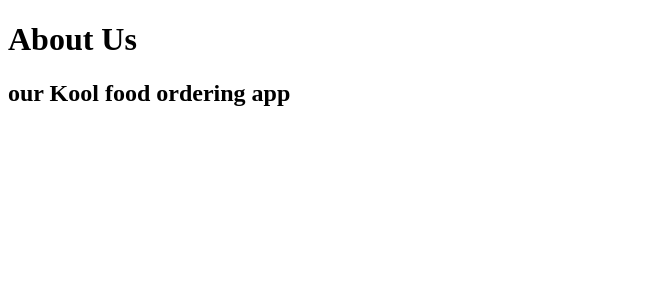
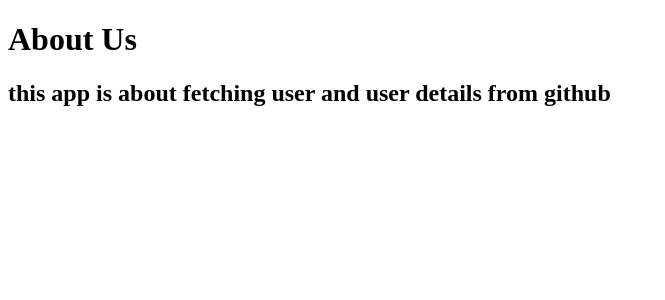
Before and after one commit to PriyaS1-cloud/React-Practice, a React (Vite) app: page /about-us in a window 1280 px wide. Shown: the top 300 px of the page, without its empty margins (0-665 px from the left). Built offline with nearby package versions, Linux system fonts and the light colour scheme.

Commit message:
Adding about us component

```diff
--- a/src/components/Aboutus.js
+++ b/src/components/Aboutus.js
@@ -2,7 +2,7 @@ const AboutUs = () => {
     return (
       <>
         <h1>About Us</h1>
-        <h2>our Kool food ordering app</h2>
+        <h2>this app is about fetching user and user details from github</h2>
       </>
     );
   };
--- a/src/components/ErrorComp.js
+++ b/src/components/ErrorComp.js
@@ -6,7 +6,7 @@ const ErrorComponent = () => {
   return (
     <div>
       <h1>Oops!</h1>
-      <h2>Something !kool happened</h2>
+      <h2>Something Error Occured</h2>
       <h3>Details: {errorData.statusText || errorData.message}</h3>
     </div>
   );
```
